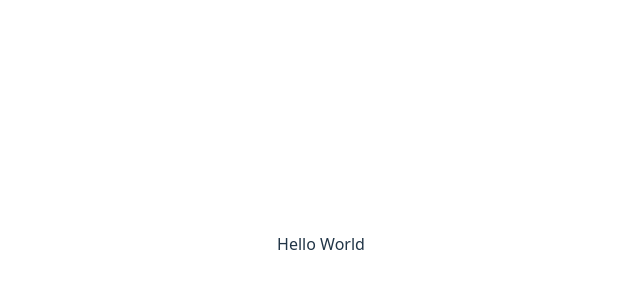
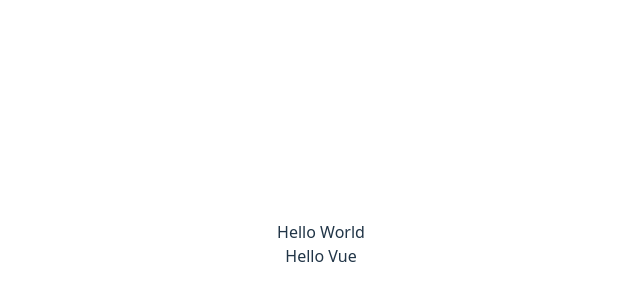
Before and after one commit to InsHomePgup/vue3-ts, a Vue app: page / in a window 1280 px wide. Shown: the part 156-456 px from the top of the page, without its empty margins (319-959 px from the left). Built offline with nearby package versions, Linux system fonts and the light colour scheme.

Commit message:
feat(app): hello,Vue

```diff
--- a/package.json
+++ b/package.json
@@ -9,7 +9,7 @@
     "preview": "vite preview",
     "lint": "eslint",
     "lint:fix": "eslint . --fix",
-    "commit": "eslint . --fix && cz",
+    "commit": "eslint . --fix && cz --no-verify",
     "release": "standard-version",
     "release:patch": "standard-version --release-as patch",
     "release:minor": "standard-version --release-as minor",
--- a/src/App.vue
+++ b/src/App.vue
@@ -5,6 +5,7 @@
 <template>
   <div>
     Hello World
+    <div>Hello Vue</div>
   </div>
 </template>
 
```
